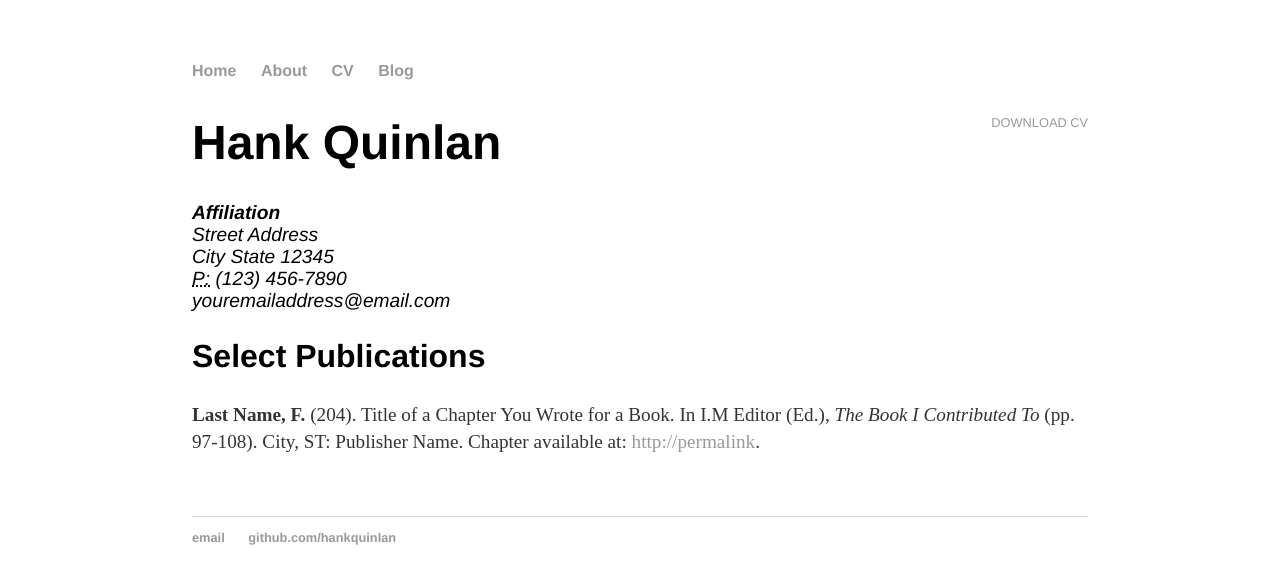
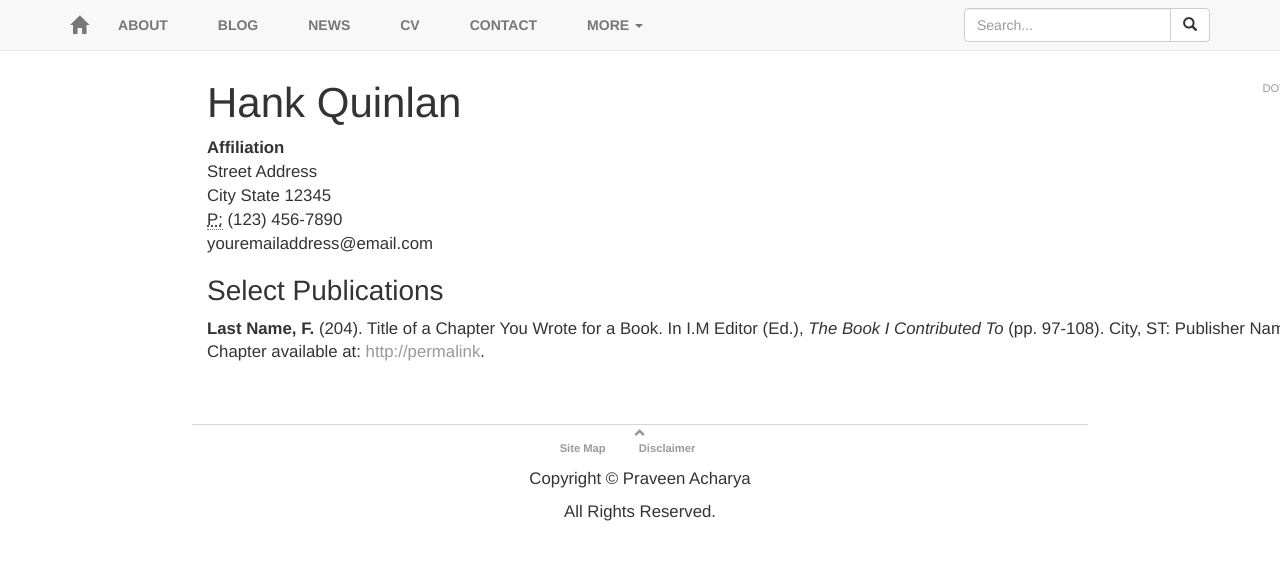
Before and after one commit to acharyaprvn/acharyaprvn.github.io-old, a Jekyll site: the page built from cv/index.html, in a window 1280 px wide. Shown: the top 584 px of the page. Built offline with Jekyll 4.4.1, drawn with Linux system fonts in a browser that asks for light colours.

Commit message:
building up

```diff
--- a/_layouts/default.html
+++ b/_layouts/default.html
@@ -1,34 +1,75 @@
 <!DOCTYPE html>
-<html>
+<html lang="en">
 <head>
-    <title>{{ page.title }}</title>
+  <link rel="shortcut icon" href="icon.ico" />
+  <title>Praveen Acharya</title>
+  <meta charset="utf-8">
+  <meta name="viewport" content="width=device-width, initial-scale=1">
 
+  <link rel="stylesheet" href="http://maxcdn.bootstrapcdn.com/bootstrap/3.3.6/css/bootstrap.min.css">
     <link rel="stylesheet" type="text/css" href="/css/main.css">
-
+  <script src="https://ajax.googleapis.com/ajax/libs/jquery/1.12.0/jquery.min.js"></script>
+  <script src="http://maxcdn.bootstrapcdn.com/bootstrap/3.3.6/js/bootstrap.min.js"></script>
 </head>
 
+<body>
+<nav class="navbar navbar-default navbar-fixed-top">
+  <div class="container">
+    <div class="navbar-header">
+      <button type="button" class="navbar-toggle" data-toggle="collapse" data-target="#myNavbar">
+        <span class="icon-bar"></span>
+        <span class="icon-bar"></span>
+        <span class="icon-bar"></span>
+      </button>
+      <a class="navbar-brand" href="#"><span class="glyphicon glyphicon-home"</span></a>
+    </div>
+    <div class="collapse navbar-collapse" id="myNavbar">
+      <ul class="nav navbar-nav">
+        <li><a href="#about">ABOUT</a></li>
+        <li><a href="#services">BLOG</a></li>
+        <li><a href="#portfolio">NEWS</a></li>
+        <li><a href="#pricing">CV</a></li>
+        <li><a href="#contact">CONTACT</a></li>
+		<li class="dropdown">
+          <a class="dropdown-toggle" data-toggle="dropdown" href="#">MORE
+            <span class="caret"></span>
+          </a>
+          <ul class="dropdown-menu">
+            <li><a href="#">RESEARCH</a></li>
+            <li><a href="#">PUBLICATION</a></li>
+          </ul>
+        </li>
+		</ul>
+		<form class="navbar-form navbar-right" role="search">
+        <div class="form-group input-group">
+          <input type="text" class="form-control" placeholder="Search...">
+          <span class="input-group-btn">
+            <button class="btn btn-default" type="button">
+              <span class="glyphicon glyphicon-search"></span>
+            </button>
+          </span>
+        </div>
+      </form>
+    </div>
+  </div>
+</nav>
 
-  <body>
-    <nav>
-<ul>
-<li><a href="/">Home</a></li>
-<li><a href="/about">About</a></li>
-<li><a href="/cv">CV</a></li>
-<li><a href="/blog">Blog</a></li>
-</ul>
-    </nav>
 <div class="container">
-
 {{ content }}
-
 </div>
 
-  <footer>
-   <ul>
-   <li><a href="mailto:hankquinlanhub@gmail.com">email</a></li>
-   <li><a href="https://github.com/hankquinlan">github.com/hankquinlan</a></li>
+<footer class="container-fluid text-center">
+  <a class="up-arrow" href="#">
+    <span class="glyphicon glyphicon-chevron-up"></span>
+  </a>
+  <ul class="list-inline">
+  <li><a href="#" >Site Map</a></li>
+  <li><a href="#" >Disclaimer</a></li>
   </ul>
+<p> Copyright &copy Praveen Acharya</p>
+  <p> All Rights Reserved.</p>
 </footer>
+
+
 </body>
-
 </html>
```
Also changed, not shown: icon.ico (added). Lines whose indentation alone changed are shown as unchanged.
